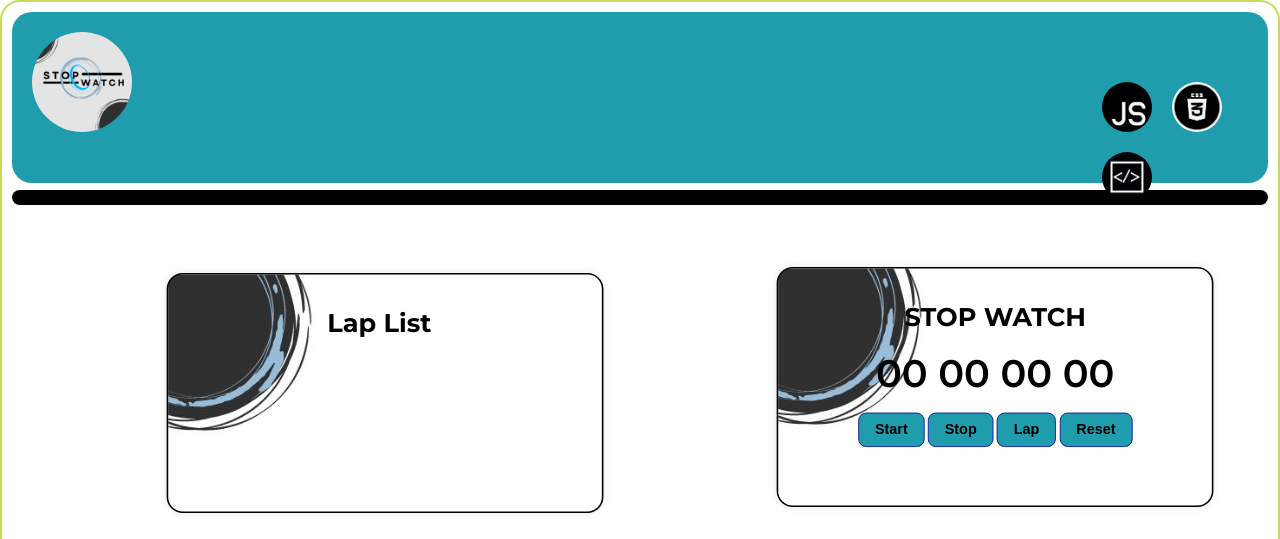
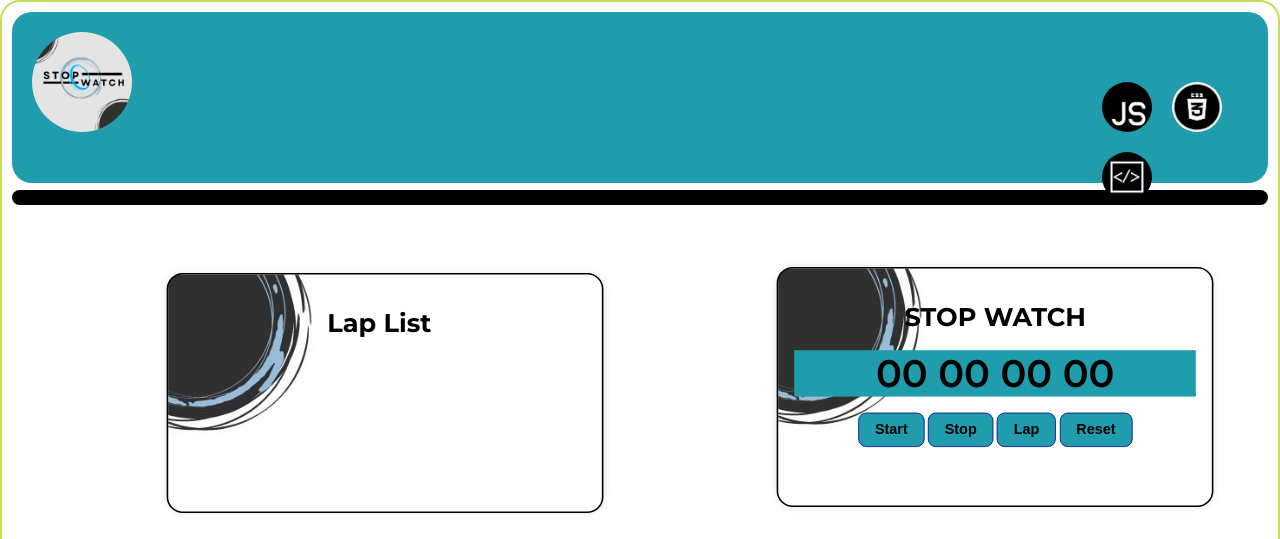
Before and after one commit to Kartikn-code/PRODIGY_WD_03, a plain HTML site: page stopwatch(WD_02)/index.html in a window 1280 px wide. Shown: the top 539 px of the page. Drawn offline with Linux system fonts and the light colour scheme.

Commit message:
10th commit

```diff
--- a/stopwatch(WD_02)/WD_02.css
+++ b/stopwatch(WD_02)/WD_02.css
@@ -25,6 +25,7 @@ html{
     font-weight: 600;
     margin-bottom: 20px;
     font-family: "Montserrat", sans-serif;
+    background-color: #1f9dad;
 
 
 
```
